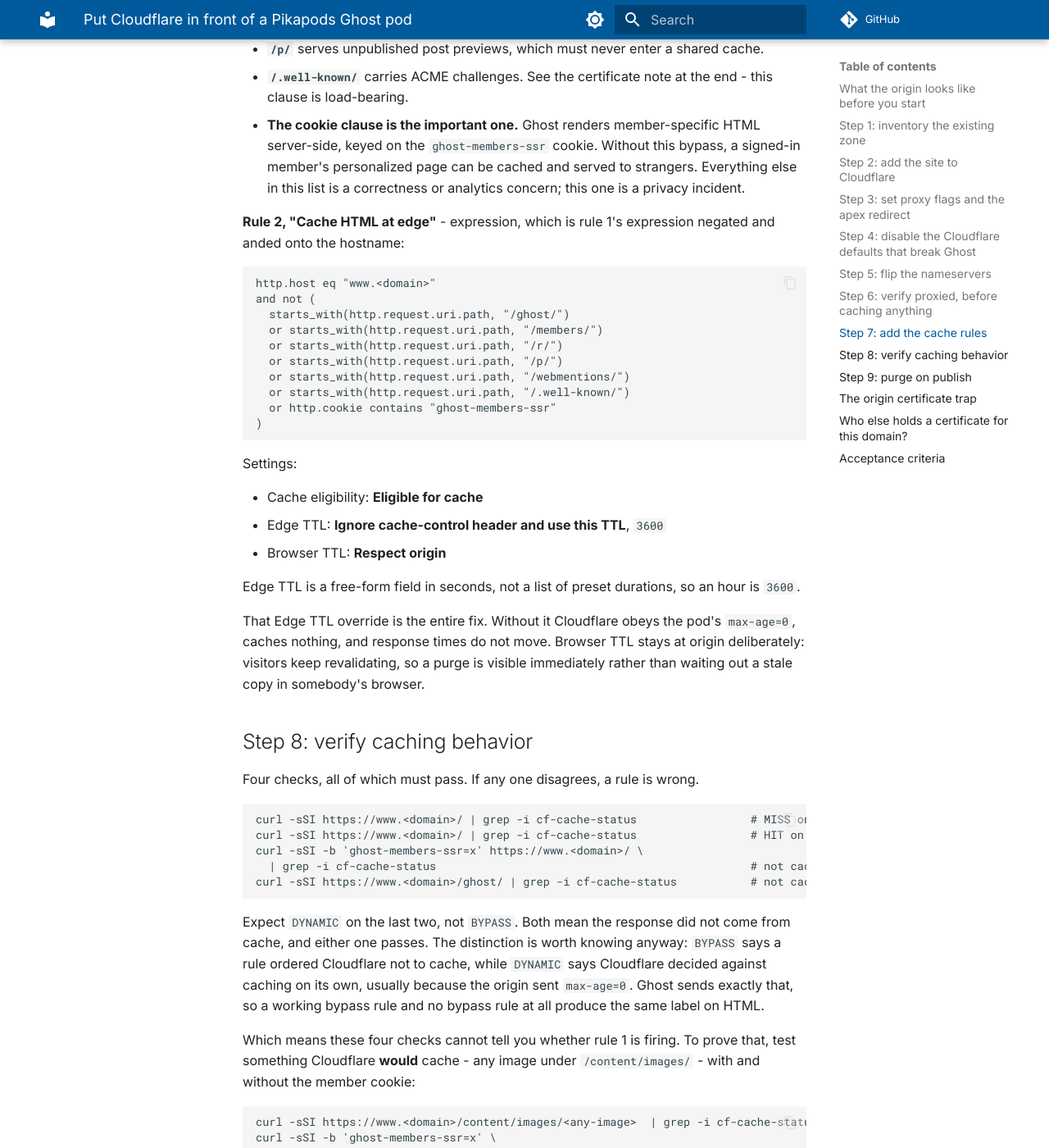
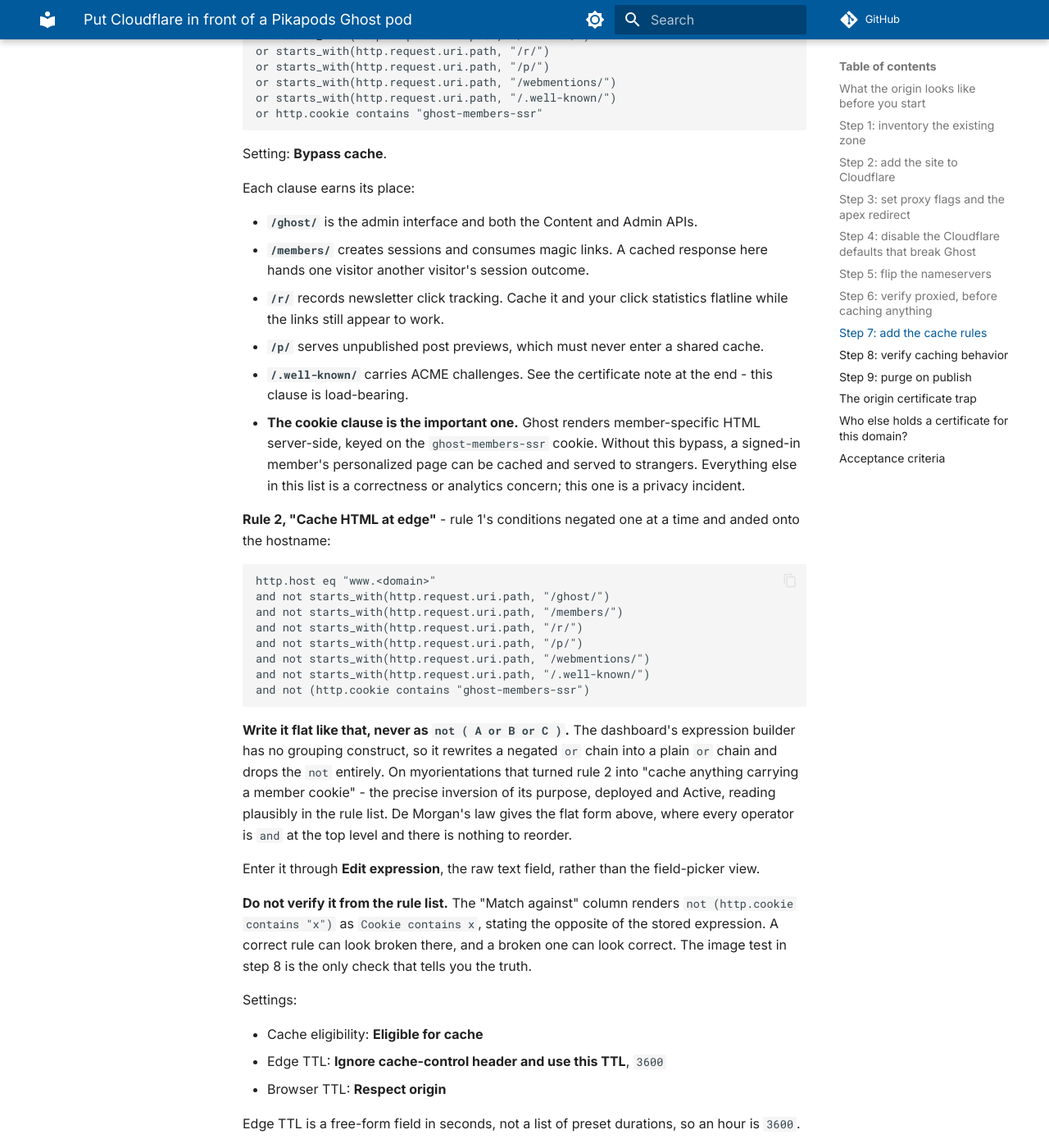
Before and after one commit to cmds-app/docs, an MkDocs documentation site: the page built from docs/developers/ghost-migration/cloudflare-cache-in-front-of-pikapods.md, in a window 1280 px wide and 1400 px high, scrolled down 7406 px. Shown: the whole window at 82% size. Built offline with MkDocs 1.6.1 and Material for MkDocs 9.7.7, drawn with Linux system fonts in a browser that asks for light colours; comment, search, counter and statistics services are not loaded; some of the changed text lies outside the part shown.

Commit message:
docs(ghost-migration): fix cache rule negation from myorientations run
Migrating myorientations.com surfaced three failures the keyeracmds run
did not, one of which deployed an inverted cache rule to production.

The dashboard rewrites a negated or-chain. Rule 2 pasted as
not ( A or B or C ) came back as a plain or-chain with the not
discarded, which made every request carrying a member cookie eligible
for the edge cache. Rewritten flat via De Morgan so every top-level
operator is and, with nothing for the builder to reorder.

The rule list cannot be used to verify this. Its Match against column
renders not ( http.cookie contains "x" ) as Cookie contains x, the
opposite of the stored expression, so a correct rule reads as broken
and a broken one reads as correct. Only the image test distinguishes
them, and every HTML check passed while the rule was inverted.

Preserve query string is a separate checkbox from the path, and the
redirect looks right in a browser without it. Campaign links reach www
with UTM parameters stripped and register as direct traffic.

Also drops the claim that the scanner mishandles nested records
specifically. It dropped two of three DKIM keys here, including an
apex selector structurally identical to one it imported fine, so the
guidance is now to check every _domainkey record by name.

```diff
--- a/docs/developers/ghost-migration/cloudflare-cache-in-front-of-pikapods.md
+++ b/docs/developers/ghost-migration/cloudflare-cache-in-front-of-pikapods.md
@@ -46,7 +46,9 @@ Miss a mail record and nothing fails loudly. Newsletters keep sending and quietl
 - [ ] Add site, Free plan. Cloudflare scans the existing zone and imports what it finds.
 - [ ] **Diff the imported records against your GoDaddy export, one by one.** The scanner is reliable for common types and misses long TXT values and some subdomain records. This is the single highest-risk step in the runbook and it is entirely mechanical.
 
-On keyeracmds the scan imported 18 of 26 records. It dropped four A records, two CNAMEs, and two TXT records, one of which was the Mailgun DKIM key at `pic._domainkey.mail`. Both categories it missed are predictable: records nested two labels deep under a subdomain, and TXT values split across multiple strings.
+On keyeracmds the scan imported 18 of 26 records, dropping four A records, two CNAMEs, and two TXT records - one of them the Mailgun DKIM key at `pic._domainkey.mail`. On myorientations it imported 13 of 15 and dropped **two of the three DKIM keys**: `krs._domainkey.mail`, nested under a subdomain, and `myorientations2025._domainkey`, which sits at the apex exactly like the `smtp._domainkey` record it imported without trouble.
+
+So there is no reliable rule about which records survive. "Nested records get dropped" fits keyeracmds and fails on myorientations, where two structurally identical apex selectors got different treatment. **Check every `_domainkey` record by name, every time.** They are the highest-consequence records in the zone and the ones the scanner handles worst.
 
 **Split TXT values need care when you re-enter them.** A single TXT character-string caps at 255 bytes, so a 2048-bit DKIM key arrives in the export as two quoted chunks:
 
@@ -69,7 +71,12 @@ Pick **Dynamic**, not Static. Cloudflare's Static type takes a fixed URL and dis
 
     concat("https://www.keyeracmds.com", http.request.uri.path)
 
-Set status 301 and check preserve query string. If you would rather not commit to a permanent redirect while the zone settles, use 302 first and edit it to 301 once verified - browsers cache a 301 hard, and some cache it indefinitely.
+Set status 301 and check **preserve query string** - the box is easy to miss, and the failure is quiet. The path still carries, so the redirect looks correct in a browser; what disappears is the query. Campaign links to the bare apex arrive at www with their UTM parameters stripped, and those visits land in analytics as direct traffic. Test with a query string, not just a path:
+
+    curl -sS -o /dev/null -w '%{http_code} -> %{redirect_url}\n' \
+      'https://<domain>/about/?utm_source=x&ref=newsletter'
+
+If you would rather not commit to a permanent redirect while the zone settles, use 302 first and edit it to 301 once verified - browsers cache a 301 hard, and some cache it indefinitely.
 
 **Create the rule in the same sitting as the dummy A record.** Those two checkboxes are one change, not two. `192.0.2.1` is an address nothing answers on, so the moment Cloudflare starts serving the apex without a redirect rule to intercept it first, every apex request becomes a `522 Connection timed out`. While the old droplet A record is still cached you will not notice, which is exactly what makes it easy to leave half-done and walk away.
 
@@ -165,18 +172,22 @@ Each clause earns its place:
 - **`/.well-known/`** carries ACME challenges. See the certificate note at the end - this clause is load-bearing.
 - **The cookie clause is the important one.** Ghost renders member-specific HTML server-side, keyed on the `ghost-members-ssr` cookie. Without this bypass, a signed-in member's personalized page can be cached and served to strangers. Everything else in this list is a correctness or analytics concern; this one is a privacy incident.
 
-**Rule 2, "Cache HTML at edge"** - expression, which is rule 1's expression negated and anded onto the hostname:
+**Rule 2, "Cache HTML at edge"** - rule 1's conditions negated one at a time and anded onto the hostname:
 
     http.host eq "www.<domain>"
-    and not (
-      starts_with(http.request.uri.path, "/ghost/")
-      or starts_with(http.request.uri.path, "/members/")
-      or starts_with(http.request.uri.path, "/r/")
-      or starts_with(http.request.uri.path, "/p/")
-      or starts_with(http.request.uri.path, "/webmentions/")
-      or starts_with(http.request.uri.path, "/.well-known/")
-      or http.cookie contains "ghost-members-ssr"
-    )
+    and not starts_with(http.request.uri.path, "/ghost/")
+    and not starts_with(http.request.uri.path, "/members/")
+    and not starts_with(http.request.uri.path, "/r/")
+    and not starts_with(http.request.uri.path, "/p/")
+    and not starts_with(http.request.uri.path, "/webmentions/")
+    and not starts_with(http.request.uri.path, "/.well-known/")
+    and not (http.cookie contains "ghost-members-ssr")
+
+**Write it flat like that, never as `not ( A or B or C )`.** The dashboard's expression builder has no grouping construct, so it rewrites a negated `or` chain into a plain `or` chain and drops the `not` entirely. On myorientations that turned rule 2 into "cache anything carrying a member cookie" - the precise inversion of its purpose, deployed and Active, reading plausibly in the rule list. De Morgan's law gives the flat form above, where every operator is `and` at the top level and there is nothing to reorder.
+
+Enter it through **Edit expression**, the raw text field, rather than the field-picker view.
+
+**Do not verify it from the rule list.** The "Match against" column renders `not (http.cookie contains "x")` as `Cookie contains x`, stating the opposite of the stored expression. A correct rule can look broken there, and a broken one can look correct. The image test in step 8 is the only check that tells you the truth.
 
 Settings:
 
@@ -207,6 +218,8 @@ Which means these four checks cannot tell you whether rule 1 is firing. To prove
       https://www.<domain>/content/images/<any-image>          | grep -i cf-cache-status   # DYNAMIC
 
 Same URL, cached copy sitting at the edge, and the cookie suppresses the hit. That is rule 1 doing its job, and nothing else explains it.
+
+A `HIT` on that last line means a bypass is not happening, and images are cached by Cloudflare's defaults with no rule involved - so it is what you see when the bypass rule is absent, inactive, or overridden. That is exactly how the rewritten rule 2 on myorientations was caught. Every HTML check had passed.
 
 - [ ] All four match.
 - [ ] Sign in as a member in a browser and confirm you see member state, not a cached anonymous page.
```
